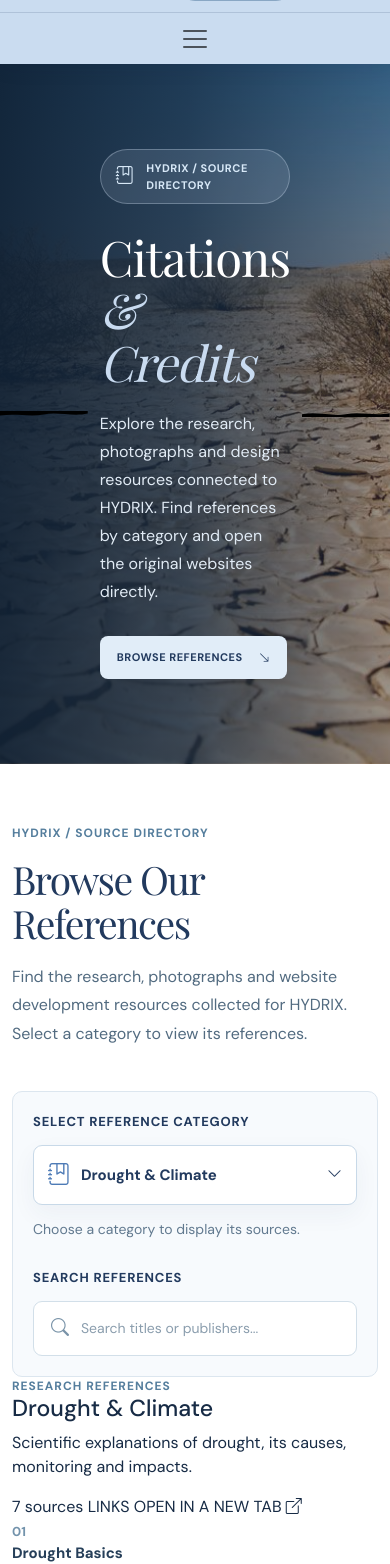
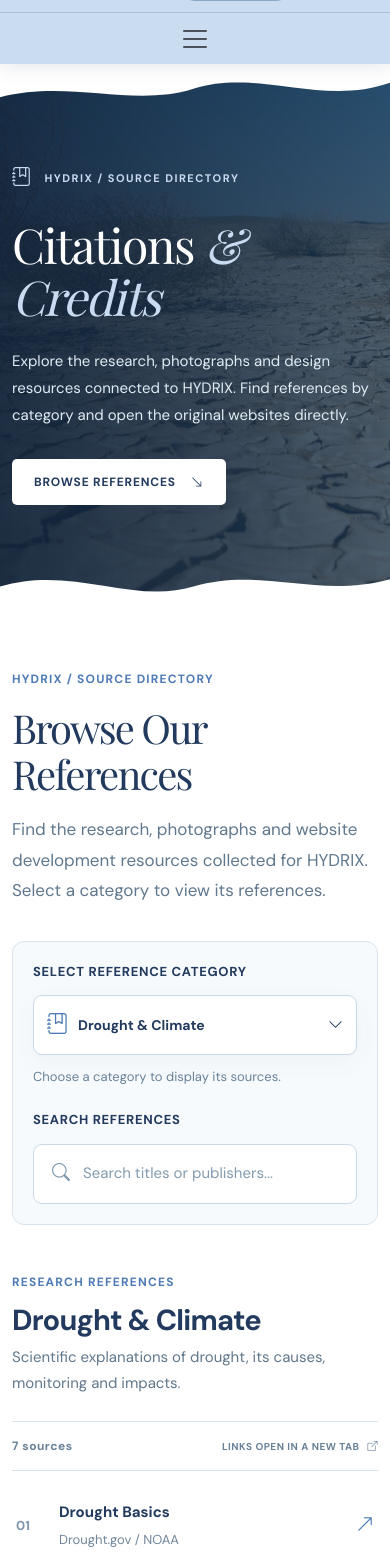
Before and after one commit to htetshin512/HYDRIX, a plain HTML site: page citations.html in a window 390 px wide. Shown: the part 47-1611 px from the top of the page. Drawn offline with nearby package versions, Linux system fonts and the light colour scheme; a web font is replaced by a local one.

Commit message:
Refactor CSS for design consistency and adjustments
Updated various CSS variables and styles for improved design consistency. Adjusted padding, margins, and colors across multiple components.

```diff
--- a/citations.css
+++ b/citations.css
@@ -1,13 +1,10 @@
 
 :root {
   --cit-navy: #223A5E;
-  --cit-dark: #162C46;
   --cit-blue: #4E7BB6;
   --cit-ice: #C9DBF0;
-  --cit-paper: #F6F9FC;
+  --cit-paper: #EDF4FA;
   --cit-ink: #172B45;
-  --cit-muted: #627A90;
-  --cit-border: #DCE6EF;
 }
 
 html {
@@ -30,7 +27,7 @@ body.citations-page {
 @keyframes citAppear {
   from {
     opacity: 0;
-    transform: translateY(8px);
+    transform: translateY(7px);
   }
   to {
     opacity: 1;
@@ -52,269 +49,261 @@ body.citations-page {
   font-weight: 400;
 }
 
-.citations-page main :is(a, button, select, input):focus-visible {
+.citations-page main :is(a, button, input, select):focus-visible {
   outline: 3px solid #5A98CD;
-  outline-offset: 3px;
+  outline-offset: 4px;
 }
 
 .cit-hero {
   position: relative;
   overflow: hidden;
-  background: var(--cit-dark);
+  background: #223A5E;
 }
 
 .cit-hero-image {
   position: relative;
-  isolation: isolate;
-  display: flex;
-  align-items: center;
-  min-height: 550px;
+  min-height: 485px;
   background:
     linear-gradient(
       90deg,
-      rgba(15, 33, 53, .95) 0%,
-      rgba(21, 43, 67, .82) 48%,
-      rgba(23, 45, 71, .42) 100%
+      rgba(17,37,61,.94),
+      rgba(25,58,88,.76)
     ),
     url("images/droughtg.jpg") center / cover no-repeat;
-  color: #FFFFFF;
+}
+
+.cit-wave {
+  position: absolute;
+  left: 0;
+  width: 100%;
+  height: 80px;
+  pointer-events: none;
+}
+
+.cit-wave-top {
+  top: 0;
+  fill: #FFFFFF;
+}
+
+.cit-wave-bottom {
+  bottom: -1px;
+  fill: #FFFFFF;
 }
 
 .cit-hero-inner {
   position: relative;
-  z-index: 1;
-  padding-top: 115px;
-  padding-bottom: 115px;
+  z-index: 2;
+  padding-top: 120px;
+  padding-bottom: 135px;
 }
 
 .cit-hero-kicker {
   display: inline-flex;
   align-items: center;
   gap: 12px;
-  padding: 10px 15px;
-  border: 1px solid rgba(219, 233, 248, .3);
-  border-radius: 50px;
-  background: rgba(211, 230, 249, .12);
-  color: #D7E8F7;
-  font-size: 12px;
+  color: #C9DBF0;
+  font-size: 11px;
   font-weight: 700;
-  letter-spacing: 1px;
+  letter-spacing: 1.5px;
 }
 
 .cit-hero-kicker i {
-  font-size: 18px;
+  font-size: 19px;
 }
 
 .cit-hero h1 {
   max-width: 850px;
-  margin: 27px 0 22px;
+  margin: 25px 0;
   color: #FFFFFF;
-  font-size: clamp(58px, 7vw, 103px);
-  line-height: 1.07;
-  letter-spacing: -2px;
+  font-size: clamp(58px,7vw,100px);
+  line-height: 1.1;
+  letter-spacing: -3px;
 }
 
 .cit-hero h1 em {
-  color: var(--cit-ice);
+  color: #C9DBF0;
   font-weight: 400;
 }
 
 .cit-hero-inner > p {
-  max-width: 670px;
-  margin: 0 0 30px;
-  color: #E1EBF5;
-  font-size: 18px;
-  line-height: 1.75;
+  max-width: 620px;
+  margin-bottom: 30px;
+  color: #E0ECF4;
+  font-size: 17px;
+  line-height: 1.8;
 }
 
 .cit-hero-button {
   display: inline-flex;
   align-items: center;
-  gap: 16px;
-  padding: 15px 23px;
-  border-radius: 8px;
-  background: #E1EDF8;
-  color: var(--cit-navy);
+  gap: 15px;
+  padding: 14px 22px;
+  border-radius: 5px;
+  background: #FFFFFF;
+  color: #223A5E;
   font-size: 12px;
   font-weight: 700;
-  letter-spacing: .5px;
-  transition: transform .25s, background .25s;
+  letter-spacing: .8px;
+  transition: background .25s, transform .25s;
 }
 
 .cit-hero-button:hover {
-  background: #FFFFFF;
-  color: var(--cit-navy);
+  background: #C9DBF0;
+  color: #223A5E;
   transform: translateY(-3px);
 }
 
 .cit-hero-corner {
   position: absolute;
-  right: 15px;
-  bottom: 35px;
+  right: 25px;
+  bottom: 110px;
   display: flex;
   align-items: center;
-  gap: 11px;
-  color: #DFECF8;
-  font-size: 11px;
+  gap: 10px;
+  color: #DCEAF4;
+  font-size: 10px;
   font-weight: 700;
   letter-spacing: 1px;
-  line-height: 1.5;
 }
 
 .cit-hero-corner i {
-  display: grid;
-  place-items: center;
-  width: 48px;
-  height: 48px;
-  border: 1px solid rgba(224, 239, 255, .4);
-  border-radius: 50%;
-  font-size: 24px;
+  font-size: 26px;
 }
 
 .cit-directory {
-  padding: 90px 0 110px;
+  padding: 95px 0 110px;
   background: #FFFFFF;
 }
 
 .cit-intro {
-  max-width: 790px;
-  margin-bottom: 42px;
+  max-width: 760px;
+  margin-bottom: 35px;
 }
 
 .cit-overline {
   display: block;
-  color: #557E9D;
+  color: #4E7BB6;
   font-size: 12px;
   font-weight: 700;
-  letter-spacing: 1px;
+  letter-spacing: 1.2px;
 }
 
 .cit-intro h2 {
-  margin: 15px 0 17px;
-  color: var(--cit-navy);
-  font-size: clamp(40px, 5vw, 65px);
-  line-height: 1.14;
-  letter-spacing: -1.5px;
+  margin: 17px 0;
+  color: #223A5E;
+  font-size: clamp(40px,5vw,66px);
+  line-height: 1.15;
+  letter-spacing: -1.8px;
 }
 
 .cit-intro p {
-  margin: 0;
-  color: #526B80;
+  color: #60778D;
   font-size: 17px;
   line-height: 1.8;
 }
 
-.cit-library-layout {
-  width: 100%;
-}
-
 .cit-library-controls {
-  padding: 35px;
-  border: 1px solid var(--cit-border);
-  border-radius: 14px;
+  display: grid;
+  grid-template-columns: repeat(2,minmax(0,1fr));
+  align-items: start;
+  gap: 24px;
+  margin: 35px 0 48px;
+  padding: 30px;
+  border: 1px solid #D8E3ED;
+  border-radius: 12px;
   background: #F7FAFD;
-}
-
-.cit-dropdown-container {
-  max-width: 620px;
-  margin-bottom: 28px;
 }
 
 .cit-dropdown-container label,
 .cit-chapter-search label {
   display: block;
-  margin-bottom: 13px;
-  color: var(--cit-navy);
+  margin-bottom: 14px;
+  color: #223A5E;
   font-size: 13px;
   font-weight: 700;
-  letter-spacing: .8px;
+  letter-spacing: .7px;
 }
 
 .cit-dropdown-wrapper {
-  position: relative;
   display: flex;
   align-items: center;
-  gap: 15px;
-  min-height: 62px;
-  padding: 0 20px;
-  border: 1px solid #C8D9E8;
+  gap: 14px;
+  min-height: 60px;
+  padding: 0 18px;
+  border: 1px solid #CAD9E8;
   border-radius: 9px;
   background: #FFFFFF;
-  box-shadow: 0 9px 25px rgba(34, 58, 94, .05);
+  box-shadow: 0 8px 25px rgba(34,58,94,.045);
   transition: border-color .2s, box-shadow .2s;
 }
 
 .cit-dropdown-wrapper:hover {
-  border-color: var(--cit-blue);
+  border-color: #4E7BB6;
 }
 
 .cit-dropdown-wrapper:focus-within {
-  border-color: var(--cit-blue);
-  box-shadow: 0 0 0 3px rgba(78, 123, 182, .12);
+  border-color: #4E7BB6;
+  box-shadow: 0 0 0 3px rgba(78,123,182,.12);
 }
 
 .cit-dropdown-wrapper > i:first-child {
   flex-shrink: 0;
-  color: var(--cit-blue);
-  font-size: 22px;
+  color: #4E7BB6;
+  font-size: 21px;
 }
 
 .cit-dropdown-wrapper > i:last-child {
   flex-shrink: 0;
-  color: var(--cit-navy);
+  color: #223A5E;
   font-size: 15px;
   pointer-events: none;
 }
 
 .cit-dropdown-wrapper select {
-  appearance: none;
   flex: 1;
   width: 100%;
   min-width: 0;
   padding: 18px 0;
+  appearance: none;
   border: 0;
   outline: none;
   background: transparent;
-  color: var(--cit-navy);
-  font-family: "DM Sans", sans-serif;
-  font-size: 17px;
+  color: #223A5E;
+  font-family: "DM Sans",sans-serif;
+  font-size: 16px;
   font-weight: 700;
   cursor: pointer;
 }
 
 .cit-dropdown-wrapper select option {
   background: #FFFFFF;
-  color: var(--cit-navy);
+  color: #223A5E;
   font-size: 16px;
   font-weight: 500;
 }
 
 .cit-dropdown-container > p {
-  margin: 13px 0 0;
-  color: #627A90;
-  font-size: 14px;
+  margin: 12px 0 0;
+  color: #698198;
+  font-size: 13px;
   line-height: 1.6;
-}
-
-.cit-chapter-search {
-  max-width: 620px;
 }
 
 .cit-search-field {
   display: flex;
   align-items: center;
-  gap: 12px;
-  min-height: 55px;
-  padding: 0 17px;
-  border: 1px solid #D2DFE9;
+  gap: 13px;
+  min-height: 60px;
+  padding: 0 18px;
+  border: 1px solid #CAD9E8;
   border-radius: 9px;
   background: #FFFFFF;
-  color: #7993A8;
-  transition: border-color .2s;
+  color: #7C97AD;
 }
 
 .cit-search-field:focus-within {
-  border-color: var(--cit-blue);
+  border-color: #4E7BB6;
+  box-shadow: 0 0 0 3px rgba(78,123,182,.1);
 }
 
 .cit-search-field > i {
@@ -324,104 +313,89 @@ body.citations-page {
 .cit-search-field input {
   width: 100%;
   min-width: 0;
-  padding: 15px 0;
+  padding: 16px 0;
   border: 0;
   outline: none;
   background: transparent;
-  color: var(--cit-navy);
-  font-family: "DM Sans", sans-serif;
+  color: #223A5E;
+  font-family: "DM Sans",sans-serif;
   font-size: 15px;
 }
 
 .cit-search-field input::placeholder {
-  color: #8A9DAD;
+  color: #849BAE;
 }
 
-.cit-selection-info {
+.cit-results-head {
+  display: flex;
+  align-items: flex-end;
+  justify-content: space-between;
+  flex-wrap: wrap;
+  gap: 25px;
+  margin-bottom: 25px;
+}
+
+.cit-results-head h3 {
+  margin: 12px 0 8px;
+  color: #223A5E;
+  font-family: "DM Sans",sans-serif;
+  font-size: clamp(29px,3.5vw,43px);
+  font-weight: 700;
+  letter-spacing: -.8px;
+}
+
+.cit-results-head p {
+  margin: 0;
+  color: #61778C;
+  font-size: 15px;
+  line-height: 1.7;
+}
+
+.cit-list-status {
   display: flex;
   align-items: center;
   justify-content: space-between;
   flex-wrap: wrap;
   gap: 12px;
-  margin-top: 30px;
-  padding-top: 21px;
-  border-top: 1px solid #D8E4EF;
-  color: #607B91;
-  font-size: 13px;
-  font-weight: 600;
+  padding: 15px 0;
+  border-top: 1px solid #D8E3ED;
+  border-bottom: 1px solid #D8E3ED;
+  color: #688198;
+  font-size: 12px;
+  font-weight: 700;
+  letter-spacing: .5px;
 }
 
-.cit-selection-info > span:last-child {
+.cit-list-status > span:last-child {
   display: inline-flex;
   align-items: center;
   gap: 8px;
 }
 
-.cit-chapters {
-  margin-top: 48px;
+.cit-source-list {
+  margin-top: 10px;
 }
 
-.cit-chapter {
-  animation: citListReveal .35s ease both;
-}
-
-@keyframes citListReveal {
-  from {
-    opacity: 0;
-    transform: translateY(10px);
-  }
-  to {
-    opacity: 1;
-    transform: translateY(0);
-  }
-}
-
-.cit-chapter-heading {
-  padding: 0 0 27px;
-  border-bottom: 2px solid var(--cit-navy);
-}
-
-.cit-chapter-heading h3 {
-  margin: 0 0 12px;
-  color: var(--cit-navy);
-  font-family: "DM Sans", sans-serif;
-  font-size: clamp(29px, 3.5vw, 43px);
-  font-weight: 700;
-  letter-spacing: -1px;
-  line-height: 1.2;
-}
-
-.cit-chapter-heading p {
-  max-width: 800px;
-  margin: 0;
-  color: #617A90;
-  font-size: 16px;
-  line-height: 1.75;
-}
-
-.cit-chapter-source {
+.cit-source {
   display: flex;
   align-items: center;
-  gap: 22px;
-  min-height: 90px;
-  padding: 23px 12px;
-  border-bottom: 1px solid #DDE7EF;
-  color: var(--cit-navy);
+  gap: 23px;
+  padding: 23px 8px;
+  border-bottom: 1px solid #E0E8EF;
+  color: #223A5E;
   transition: background .2s, padding .2s;
 }
 
-.cit-chapter-source:hover {
-  padding-left: 22px;
-  background: #F5F9FC;
-  color: var(--cit-navy);
+.cit-source:hover {
+  padding-left: 16px;
+  background: #F7FAFC;
+  color: #223A5E;
 }
 
 .cit-source-number {
-  align-self: flex-start;
   flex-shrink: 0;
   min-width: 28px;
-  padding-top: 5px;
-  color: #7393AC;
+  color: #7D96AD;
   font-size: 13px;
   font-weight: 700;
 }
@@ -430,39 +404,37 @@ body.citations-page {
   display: flex;
   flex: 1;
   flex-direction: column;
-  gap: 7px;
+  gap: 6px;
   min-width: 0;
 }
 
 .cit-source-content strong {
-  color: #263F59;
-  font-size: 17px;
+  color: #223A5E;
+  font-size: 16px;
   font-weight: 700;
-  line-height: 1.45;
+  line-height: 1.5;
 }
 
 .cit-source-content > span {
-  color: #657F94;
-  font-size: 14px;
-  line-height: 1.6;
+  color: #70869B;
+  font-size: 13px;
 }
 
-.cit-chapter-source > i {
+.cit-source > i {
   flex-shrink: 0;
-  color: var(--cit-blue);
-  font-size: 19px;
+  color: #4E7BB6;
+  font-size: 18px;
   transition: transform .2s;
 }
 
-.cit-chapter-source:hover > i {
-  transform: translate(3px, -3px);
+.cit-source:hover > i {
+  transform: translate(3px,-3px);
 }
 
 .cit-empty {
-  margin: 0;
-  padding: 55px 20px;
-  color: var(--cit-muted);
-  font-size: 16px;
+  padding: 45px 20px;
+  color: #73889A;
+  font-size: 15px;
   text-align: center;
 }
 
@@ -470,41 +442,44 @@ body.citations-page {
   display: flex;
   align-items: flex-start;
   gap: 15px;
-  margin-top: 55px;
-  padding: 24px 26px;
-  border-left: 3px solid #76A1C1;
-  border-radius: 0 9px 9px 0;
-  background: #F0F6FA;
+  margin-top: 35px;
+  padding: 20px 24px;
+  border-left: 3px solid #4E7BB6;
+  background: #F1F6FA;
+}
+
+.cit-attribution[hidden] {
+  display: none;
 }
 
 .cit-attribution i {
   flex-shrink: 0;
-  color: var(--cit-blue);
-  font-size: 22px;
+  color: #4E7BB6;
+  font-size: 19px;
 }
 
 .cit-attribution p {
   margin: 0;
-  color: #506D82;
-  font-size: 15px;
-  line-height: 1.8;
+  color: #566D83;
+  font-size: 14px;
+  line-height: 1.75;
 }
 
 .cit-directory-foot {
-  margin: 30px 0 0;
-  color: #697F90;
+  margin-top: 30px;
+  color: #71869A;
   font-size: 14px;
   line-height: 1.8;
 }
 
 @media (max-width: 991px) {
   .cit-hero-image {
-    min-height: 490px;
+    min-height: 440px;
   }
 
   .cit-hero-inner {
-    padding-top: 105px;
-    padding-bottom: 105px;
+    padding-top: 110px;
+    padding-bottom: 120px;
   }
 
   .cit-hero-corner {
@@ -514,132 +489,73 @@ body.citations-page {
   .cit-directory {
     padding: 75px 0 90px;
   }
+
+  .cit-library-controls {
+    grid-template-columns: 1fr;
+    gap: 22px;
+  }
 }
 
 @media (max-width: 767px) {
+  .cit-wave {
+    height: 48px;
+  }
+
+  .cit-hero-inner {
+    padding-top: 100px;
+    padding-bottom: 105px;
+  }
+
   .cit-hero h1 {
-    font-size: clamp(52px, 9vw, 76px);
+    font-size: clamp(48px,9vw,72px);
   }
 
   .cit-hero-inner > p {
-    font-size: 16px;
-  }
-
-  .cit-intro h2 {
-    font-size: 45px;
-  }
-
-  .cit-library-controls {
-    padding: 25px;
-  }
-
-  .cit-dropdown-wrapper select {
-    font-size: 16px;
-  }
-
-  .cit-chapter-heading h3 {
-    font-size: 32px;
-  }
-
-  .cit-chapter-source {
-    gap: 16px;
-  }
-
-  .cit-source-content strong {
-    font-size: 16px;
-  }
-}
-
-@media (max-width: 575px) {
-  .cit-hero-image {
-    min-height: 460px;
-    background-position: 65% center;
-  }
-
-  .cit-hero-inner {
-    padding-top: 85px;
-    padding-bottom: 85px;
-  }
-
-  .cit-hero-kicker {
-    font-size: 11px;
-    letter-spacing: .5px;
-  }
-
-  .cit-hero h1 {
-    font-size: 49px;
-    letter-spacing: -1px;
-  }
-
-  .cit-hero-button {
-    padding: 13px 17px;
-    font-size: 11px;
-  }
-
-  .cit-directory {
-    padding: 60px 0 75px;
-  }
-
-  .cit-intro h2 {
-    font-size: 39px;
-  }
-
-  .cit-intro p {
-    font-size: 16px;
-  }
-
-  .cit-library-controls {
-    padding: 20px;
-    border-radius: 10px;
-  }
-
-  .cit-dropdown-wrapper {
-    min-height: 56px;
-    padding: 0 14px;
-    gap: 11px;
-  }
-
-  .cit-dropdown-wrapper select {
     font-size: 15px;
   }
 
-  .cit-chapter-search input {
-    font-size: 14px;
+  .cit-results-head {
+    align-items: stretch;
+    flex-direction: column;
   }
 
-  .cit-selection-info {
-    flex-direction: column;
-    align-items: flex-start;
-  }
-
-  .cit-chapters {
-    margin-top: 35px;
-  }
-
-  .cit-chapter-heading h3 {
-    font-size: 29px;
-  }
-
-  .cit-chapter-source {
-    gap: 12px;
-    padding: 19px 6px;
+  .cit-source {
+    gap: 15px;
   }
 
   .cit-source-content strong {
     font-size: 15px;
   }
+}
 
-  .cit-source-content > span {
-    font-size: 13px;
+@media (max-width: 480px) {
+  .cit-hero h1 {
+    letter-spacing: -1.5px;
   }
 
-  .cit-attribution {
-    padding: 19px;
-    margin-top: 40px;
+  .cit-directory {
+    padding: 60px 0 80px;
   }
 
-  .cit-attribution p {
+  .cit-library-controls {
+    padding: 20px;
+  }
+
+  .cit-dropdown-wrapper {
+    gap: 10px;
+    padding: 0 13px;
+  }
+
+  .cit-dropdown-wrapper select {
     font-size: 14px;
+  }
+
+  .cit-source {
+    padding: 20px 4px;
+  }
+
+  .cit-list-status > span:last-child {
+    font-size: 10px;
   }
 }
 
```
